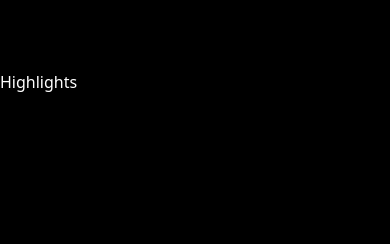
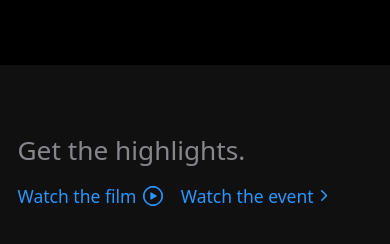
Before and after one commit to jfernandesdev/apple-website, a React (Vite) app: page / in a window 390 px wide. Shown: the part 774-1018 px from the top of the page. Before the commit the page ends 868 px from the top, so only its background shows below. Built offline with nearby package versions, Linux system fonts and the light colour scheme.

Commit message:
FEAT: highlight section

```diff
--- a/src/components/Highlights.jsx
+++ b/src/components/Highlights.jsx
@@ -1,6 +1,46 @@
+import { useGSAP } from "@gsap/react";
+import gsap from "gsap";
+import { watchImg, rightImg } from '../utils';
+
 const Highlights = () => {
+  useGSAP(() => {
+    gsap.to("#title", { opacity: 1, y: 0 })
+    gsap.to(".link", {
+      opacity: 1,
+      y: 0,
+      duration: 1,
+      stagger: 0.25
+    })
+  }, []);
+
   return (
-    <div>Highlights</div>
+    <section id="highlights" className="w-screen overflow-hidden h-full common-padding bg-zinc">
+      <div className="screen-max-width">
+        <div className="mb-12 w-full md:flex items-end justify-between">
+          <h1 id="title" className="section-heading">Get the highlights.</h1>
+
+          <div className="flex flex-wrap items-end gap-5">
+            <p className="link">
+              Watch the film
+              <img
+                src={watchImg}
+                alt="Watch"
+                className="ml-2"
+              />
+            </p>
+
+            <p className="link">
+              Watch the event
+              <img
+                src={rightImg}
+                alt="Right"
+                className="ml-2"
+              />
+            </p>
+          </div>
+        </div>
+      </div>
+    </section>
   )
 }
 
--- a/src/index.css
+++ b/src/index.css
@@ -17,6 +17,18 @@ body {
   border-color: #3b3b3b;
   user-select: none;
   -webkit-font-smoothing: antialised;
+}
+
+@media(max-width: 1000px) {
+  html {
+    font-size: 93.75%;
+  }
+}
+
+@media(max-width: 720px) {
+  html {
+    font-size: 87.5%;
+  }
 }
 
 canvas {
```
